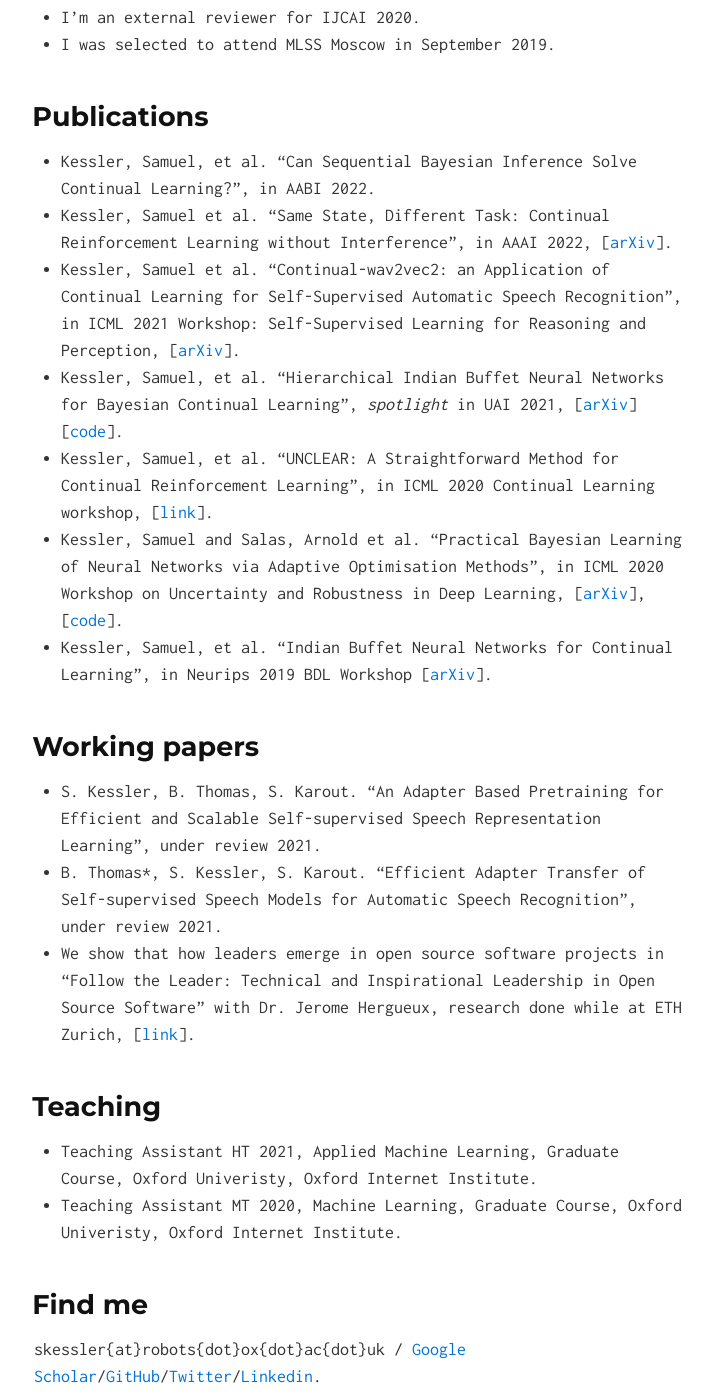
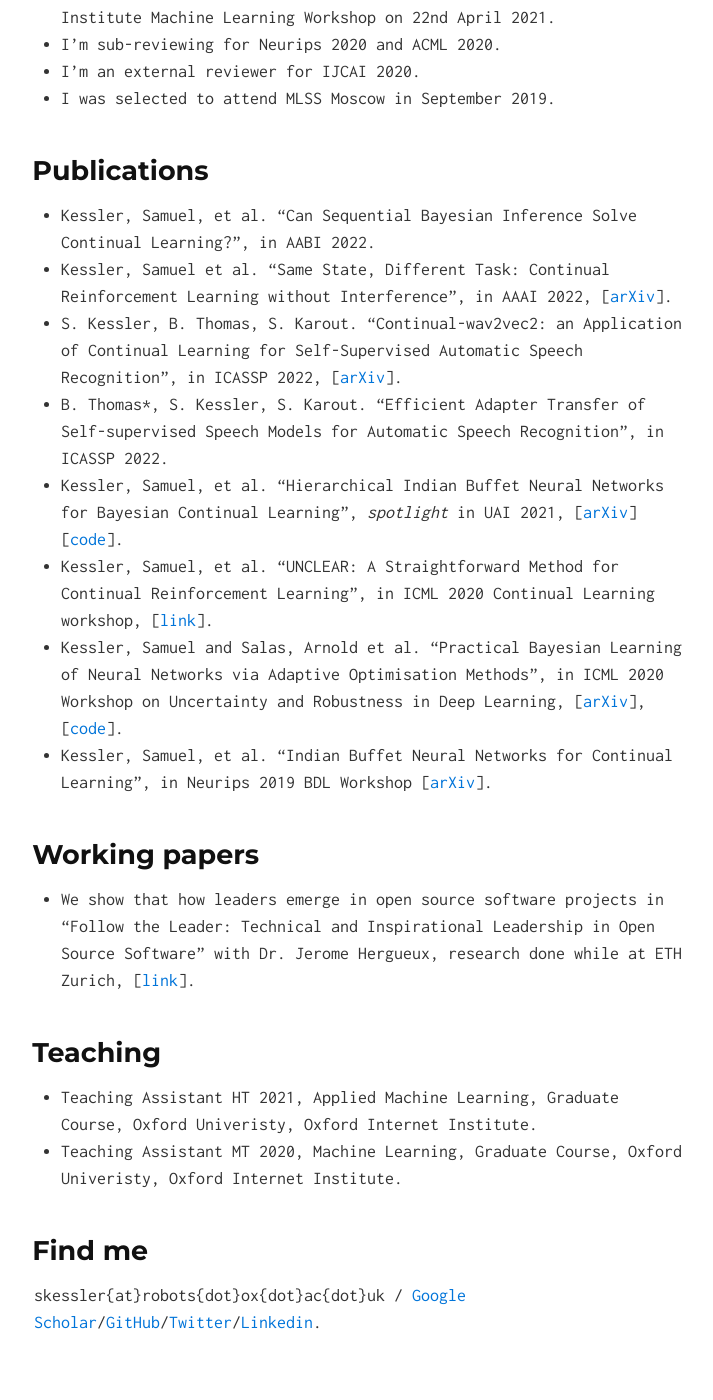
Before and after one commit to skezle/skezle.github.io, a Jekyll site: the page built from index.md, in a window 1280 px wide and 1400 px high, scrolled down 1121 px. Shown: the whole window, without its empty margins (282-995 px from the left). Built offline with Jekyll 4.4.1, drawn with Linux system fonts in a browser that asks for light colours; some of the changed text lies outside the part shown.

Commit message:
Update index.md

```diff
--- a/index.md
+++ b/index.md
@@ -14,6 +14,7 @@ applications to RL and finance.
 Statistics at ETH Zurich.
 
 ## News
+* I've had two papers which I worked on during my part-time internship at Huawei Cambridge accepted at ICASSP 2022.
 * I will be reviewing for AISTATS 2022 and AABI 2022
 * I will be giving a talk about my research at the AI group research seminar at Dept. of Computer Scicene at the University of Bath on 30/06/21.
 * I'll be presenting my work "Hierarchical Indian Buffet Neural Networks for Bayesian Continual Learning" ([link](https://arxiv.org/abs/1912.02290)) as a spotlight presentation at UAI 2021.
@@ -26,15 +27,14 @@ Statistics at ETH Zurich.
 ## Publications
 * Kessler, Samuel, et al. "Can Sequential Bayesian Inference Solve Continual Learning?", in AABI 2022.
 * Kessler, Samuel et al. "Same State, Different Task: Continual Reinforcement Learning without Interference", in AAAI 2022, \[[arXiv](https://arxiv.org/abs/2106.02940)\].
-* Kessler, Samuel et al. "Continual-wav2vec2: an Application of Continual Learning for Self-Supervised Automatic Speech Recognition", in ICML 2021 Workshop: Self-Supervised Learning for Reasoning and Perception, \[[arXiv](https://arxiv.org/abs/2107.13530)\].
+* S. Kessler, B. Thomas, S. Karout. "Continual-wav2vec2: an Application of Continual Learning for Self-Supervised Automatic Speech Recognition", in ICASSP 2022, \[[arXiv](https://arxiv.org/abs/2107.13530)\].
+* B. Thomas*, S. Kessler, S. Karout. "Efficient Adapter Transfer of Self-supervised Speech Models for Automatic Speech Recognition", in ICASSP 2022.
 * Kessler, Samuel, et al. "Hierarchical Indian Buffet Neural Networks for Bayesian Continual Learning", *spotlight* in UAI 2021, \[[arXiv](https://arxiv.org/abs/1912.02290)\] \[[code](https://github.com/skezle/IBP_BNN)\].
 * Kessler, Samuel, et al. "UNCLEAR: A Straightforward Method for Continual Reinforcement Learning", in ICML 2020 Continual Learning workshop, \[[link](https://drive.google.com/file/d/1GMTWC0C6jMTwtqZxoyq6a-VDxkrDCIHm/view)\].
 * Kessler, Samuel and Salas, Arnold et al. "Practical Bayesian Learning of Neural Networks via Adaptive Optimisation Methods", in ICML 2020 Workshop on Uncertainty and Robustness in Deep Learning, \[[arXiv](https://arxiv.org/abs/1811.03679)\], \[[code](https://github.com/skezle/BADAM)\].
 * Kessler, Samuel, et al. "Indian Buffet Neural Networks for Continual Learning", in Neurips 2019 BDL Workshop \[[arXiv](http://bayesiandeeplearning.org/2019/papers/63.pdf)\].
 
 ## Working papers
-* S. Kessler, B. Thomas, S. Karout. "An Adapter Based Pretraining for Efficient and Scalable Self-supervised Speech Representation Learning", under review 2021.
-* B. Thomas*, S. Kessler, S. Karout. "Efficient Adapter Transfer of Self-supervised Speech Models for Automatic Speech Recognition", under review 2021.
 * We show that how leaders emerge in open source software projects in "Follow the Leader: Technical and Inspirational Leadership in Open Source Software" with Dr. Jerome Hergueux, research done while at ETH Zurich, \[[link](https://www.research-collection.ethz.ch/bitstream/handle/20.500.11850/463810/1/CLE_WP_2021_01.pdf)\].
 
 ## Teaching
```
